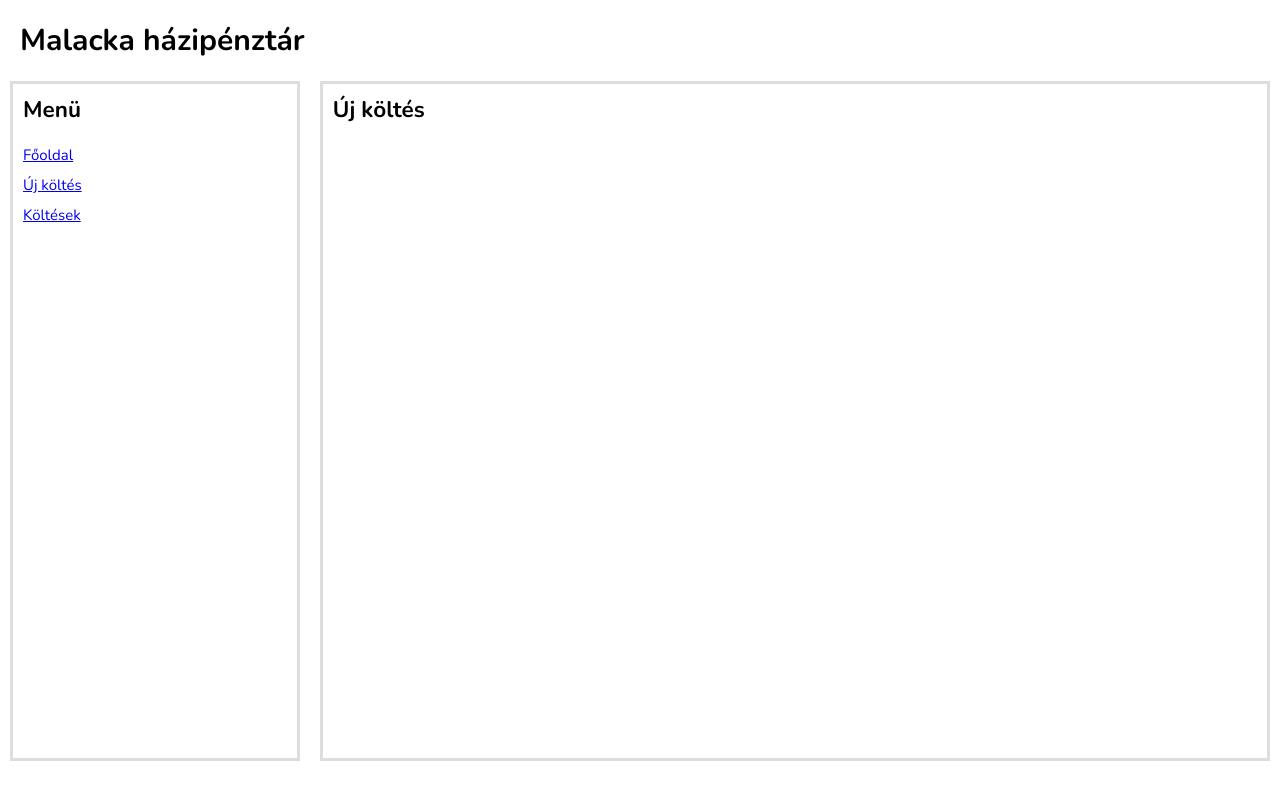
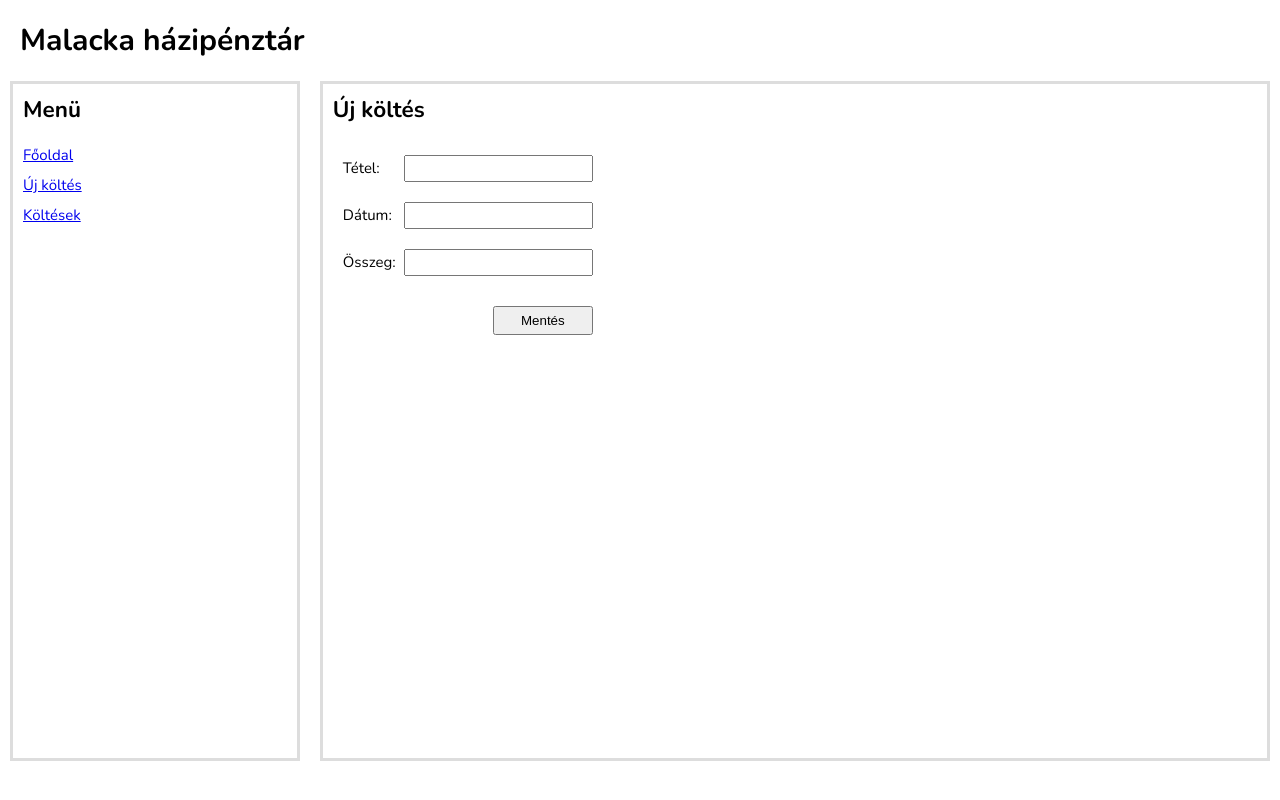
Before and after one commit to Vellyus/piggybank, a React (Create React App) app: page /new-spending in a window 1280 px wide. Built offline with nearby package versions, Linux system fonts and the light colour scheme.

Commit message:
added new spending form html + styles

```diff
--- a/src/App.css
+++ b/src/App.css
@@ -8,7 +8,6 @@
 
 html {
   font-size: 10px;
-
 }
 
 body {
@@ -59,3 +58,30 @@ main {
 img {
   max-width: 40rem;
 }
+
+#newSpendingForm {
+  display: flex;
+  flex-direction: column;
+  align-items: baseline;
+  width: 26rem;
+}
+
+#newSpendingForm label {
+  margin: 1rem;
+  width: 25rem;
+  display: flex;
+  justify-content: space-between;
+  align-items: baseline;
+}
+
+#newSpendingForm input {
+  padding: .4rem;
+}
+
+
+#newSpendingForm button {
+  margin-top: 2rem;
+  align-self: flex-end;
+  padding: .5rem;
+  width: 10rem;
+}
--- a/src/pages/NewSpending.js
+++ b/src/pages/NewSpending.js
@@ -2,6 +2,20 @@ export function NewSpending() {
   return (
     <main>
       <h2>Új költés</h2>
+
+      <form id="newSpendingForm" action="submit-form.php" method="post">
+        <label for="item">Tétel:
+          <input type="text" id="item" name="item"></input></label>
+
+        <label for="date">Dátum:
+          <input type="text" id="date" name="date"></input></label>
+
+        <label for="amount">Összeg:
+          <input type="text" id="amount" name="amount"></input></label>
+
+
+        <button type="submit" value="Submit">Mentés</button>
+      </form>
     </main>
   )
 }
```
